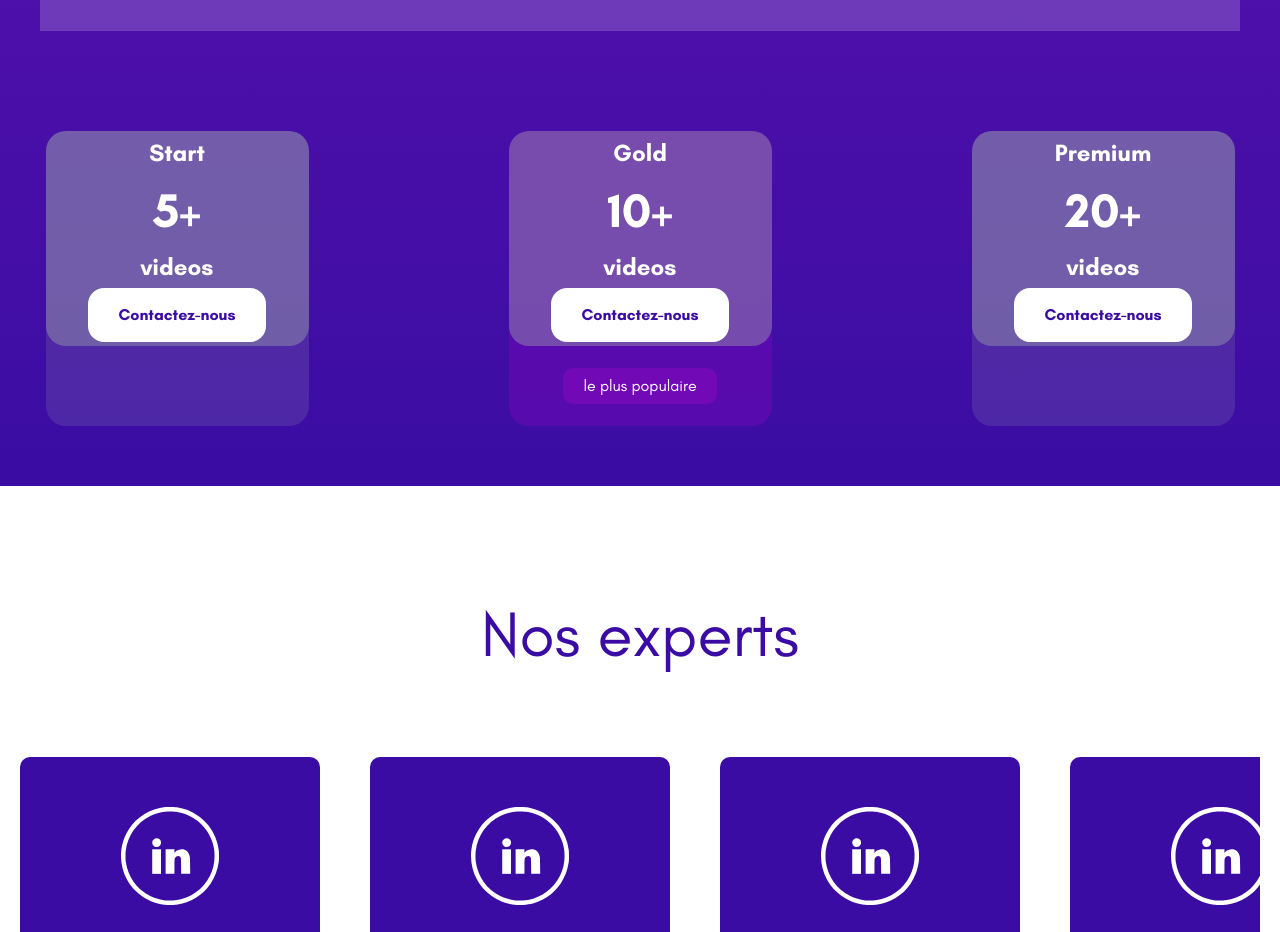
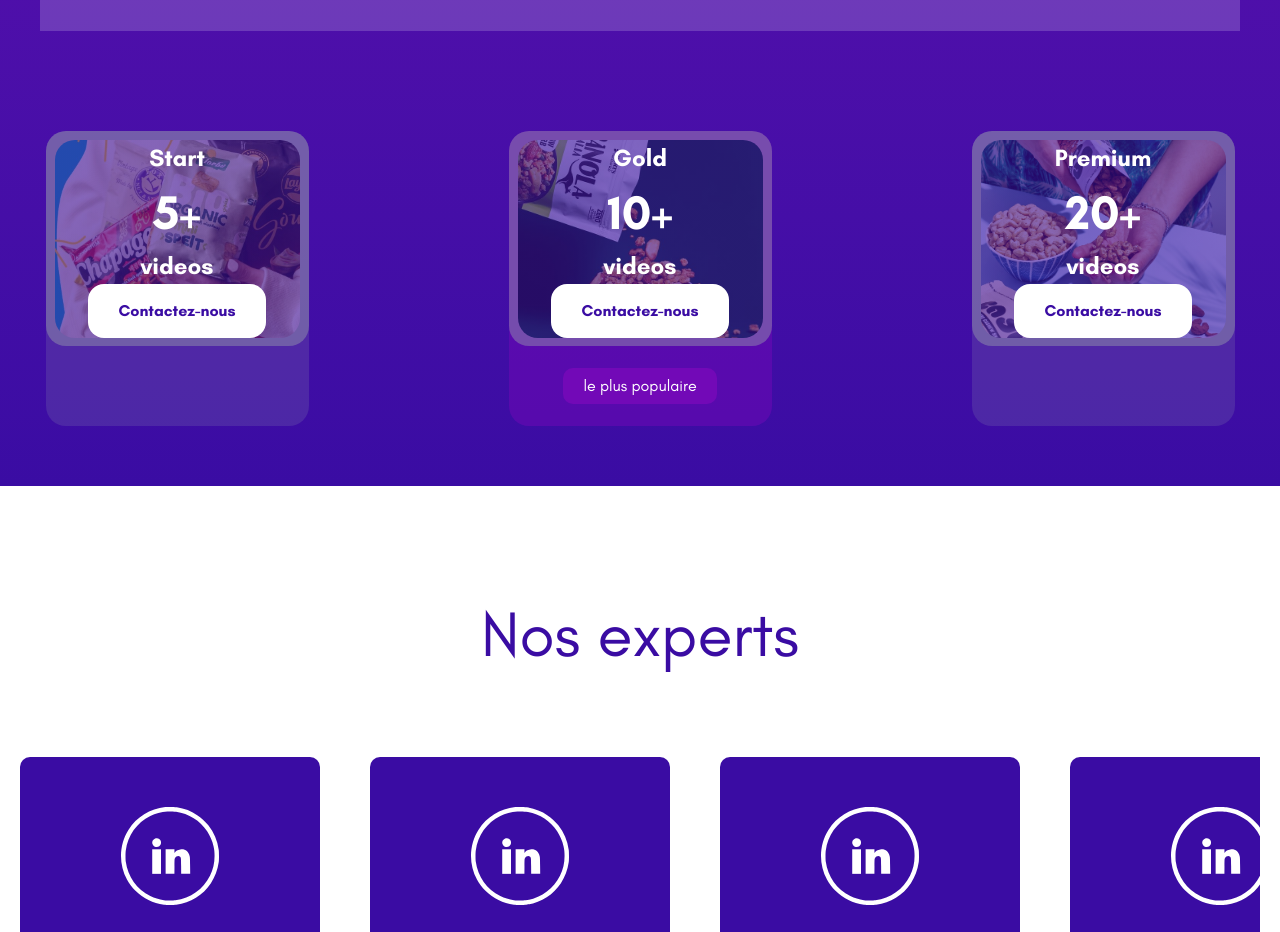
Before and after one commit to 4skygroup/snackly, a React (Vite) app: page /Motion in a window 1280 px wide. Shown: the part 900-1832 px from the top of the page. Built offline with nearby package versions, Linux system fonts and the light colour scheme.

Commit message:
Integration without animations

```diff
--- a/src/components/Cards/Offer.tsx
+++ b/src/components/Cards/Offer.tsx
@@ -16,7 +16,12 @@ export default function Offer({
     >
       <div className="w-full h-53.75 flex justify-center items-center bg-snackly-card-gray/44 rounded-r1">
         <div
-          className={`w-61.25 h-fit gap-y-0.75 bg-[url(${imgSrc})] rounded-r1 flex flex-col items-center object-cover object-center`}
+          style={{
+            backgroundImage: `linear-gradient(rgba(58, 12, 163, 0.6), rgba(58, 12, 163, 0.6)), url(${imgSrc})`,
+            backgroundPosition: "center",
+            backgroundSize: "cover",
+          }}
+          className={`w-61.25 h-fit gap-y-0 bg-snackly-blue/30 rounded-r1 flex flex-col items-center object-cover object-center`}
         >
           <span className="font-bold text-t3">{offers[offer].name}</span>
           <span className="font-bold text-h5">{offers[offer].offer}+</span>
```
